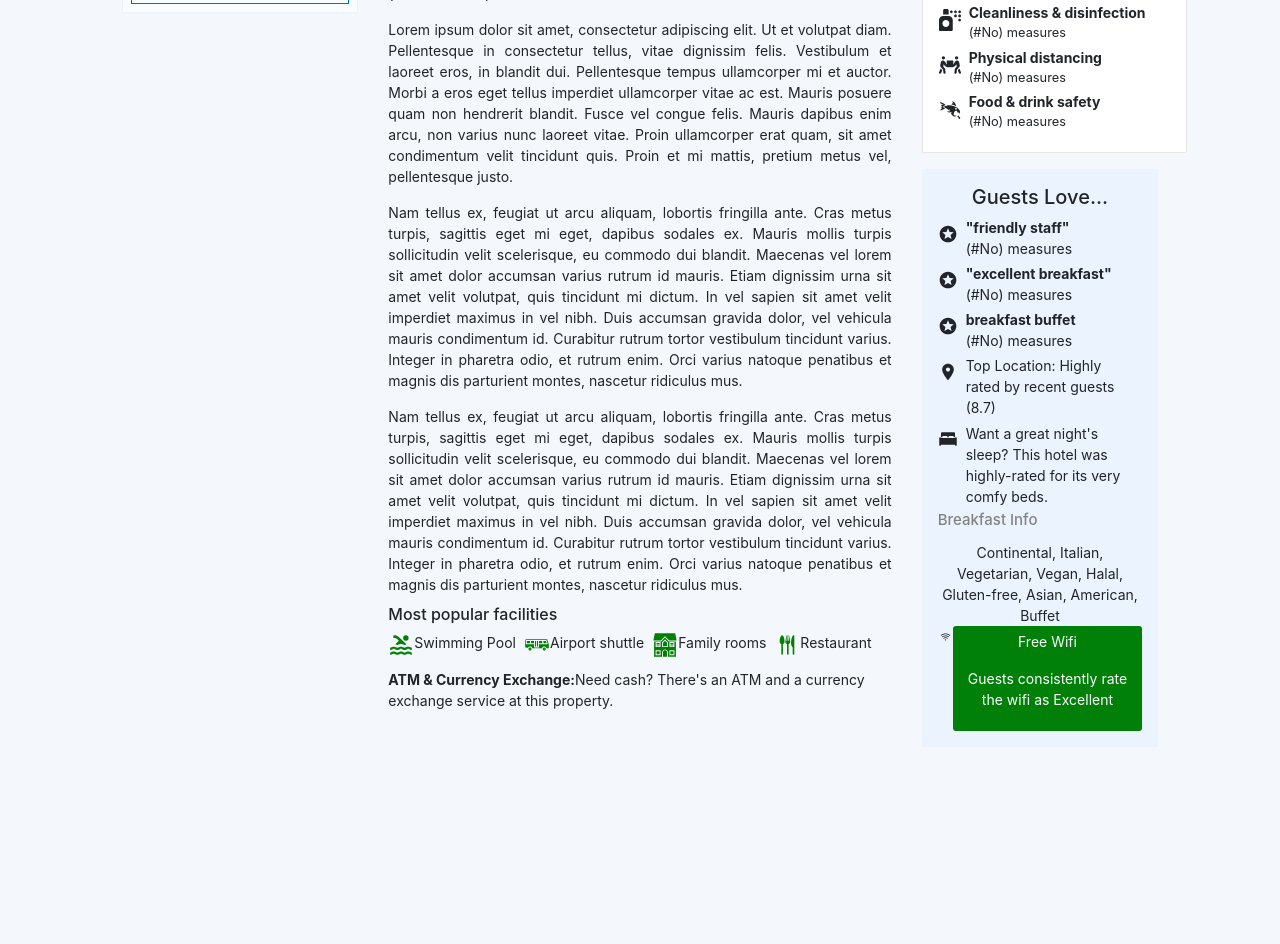
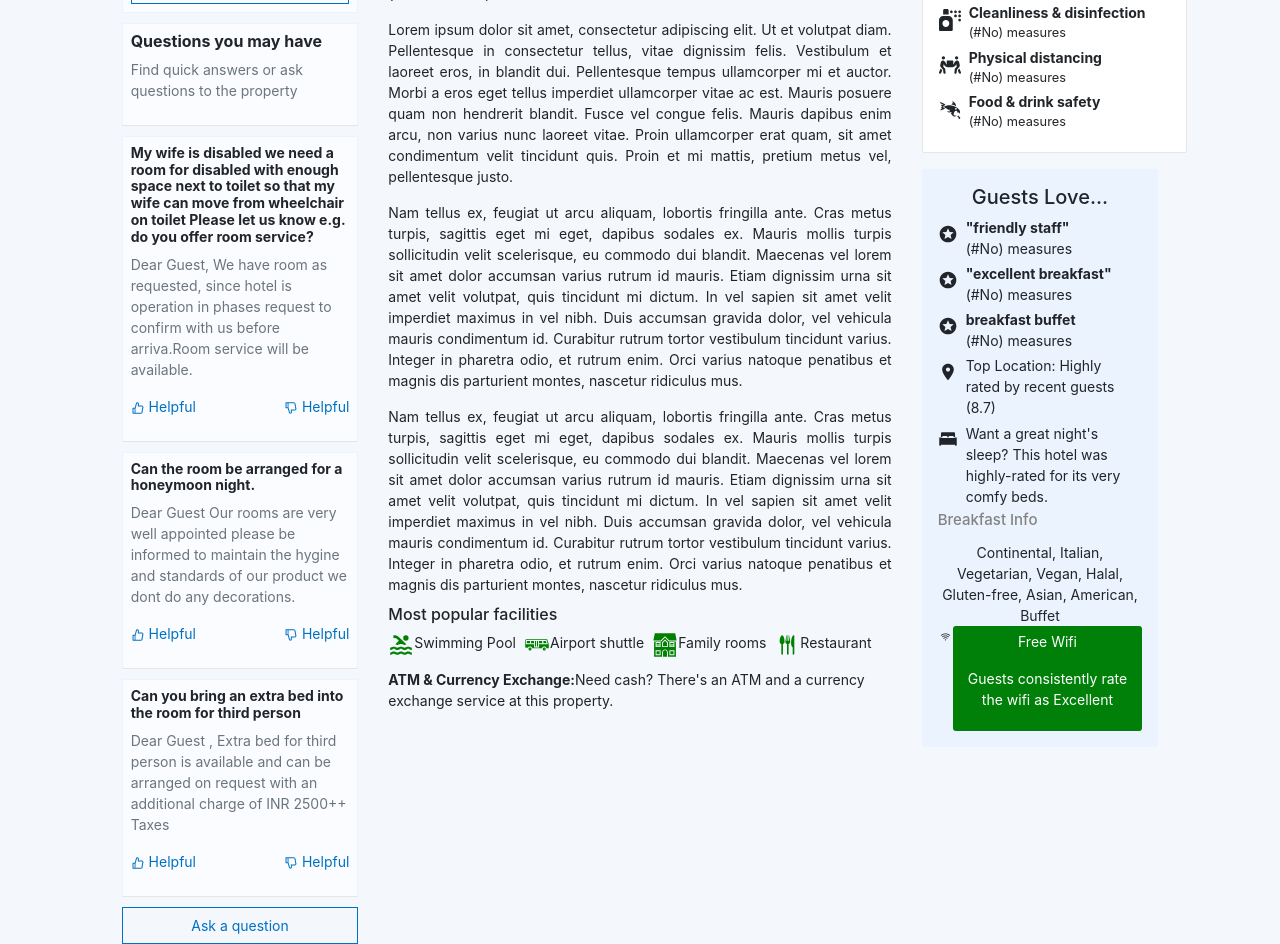
Before and after one commit to tskk97/Booking.com-Clone, a React (Create React App) app in the folder src/client/: page /stays/property/1 in a window 1280 px wide. Shown: the part 1200-2144 px from the top of the page. Before the commit the page ends 1947 px from the top, so only its background shows below. Built offline with nearby package versions, Linux system fonts and the light colour scheme.

Commit message:
Added Questions you may have section

```diff
--- a/src/client/src/routes/Navbar/Entity.jsx
+++ b/src/client/src/routes/Navbar/Entity.jsx
@@ -6,8 +6,6 @@ import {BsSearch} from "react-icons/bs";
 import {FaRegCalendarPlus} from "react-icons/fa";
 import {FiHelpCircle} from "react-icons/fi";
 import data from "./data.json";
-import filterData from "./filter.json";
-import ResultCard from "./ResultCard";
 import {v4 as uuidv4} from 'uuid';
 import FilterByCards from "./FilterByCards";
 import {GiRoyalLove} from "react-icons/gi";
@@ -28,6 +26,7 @@ import {AiOutlineWifi} from "react-icons/ai";
 import {MdPool} from "react-icons/md";
 import {GiFamilyHouse} from "react-icons/gi";
 import {IoIosRestaurant} from "react-icons/io";
+import {AiOutlineDislike} from "react-icons/ai";
 
 
 class Entity extends Component {
@@ -167,8 +166,58 @@ class Entity extends Component {
                                         <div style={{marginTop: "3px", marginBottom: "12px", fontSize: "14px"}}>Like
                                             this one but not totally sure yet?
                                         </div>
-                                        <button>Show similar hotels</button>
+                                        <button style={{color: "#0071c2"}}>Show similar hotels</button>
                                     </div>
+
+                                    <div className={`d-flex flex-column ${style.similarDiv}`}
+                                         style={{borderBottom: "1px solid #e6e6e6"}}>
+                                        <h4 style={{fontWeight: "700", fontSize: "16px", textAlign: "left"}}>Questions
+                                            you may have</h4>
+                                        <p style={{fontSize: "14px", textAlign: "left"}} className={`text-muted`}>Find
+                                            quick answers or ask questions to the property</p>
+                                    </div>
+                                    <div className={`d-flex flex-column ${style.similarDiv}`}
+                                         style={{borderBottom: "1px solid #e6e6e6"}}>
+                                        <h4 style={{fontWeight: "700", fontSize: "14px", textAlign: "left"}}>My wife is
+                                            disabled we need a room for disabled with enough space next to toilet so
+                                            that my wife can move from wheelchair on toilet Please let us know e.g. do
+                                            you offer room service? </h4>
+                                        <p style={{fontSize: "14px", textAlign: "left"}} className={`text-muted`}>Dear
+                                            Guest, We have room as requested, since hotel is operation in phases request
+                                            to confirm with us before arriva.Room service will be available. </p>
+                                        <div className={`d-flex flex-row justify-content-between`}>
+                                            <p style={{color: "#0071c2", fontSize: "14px"}}><AiOutlineLike/> Helpful</p>
+                                            <p style={{color: "#0071c2", fontSize: "14px"}}><AiOutlineDislike/> Helpful
+                                            </p>
+                                        </div>
+                                    </div>
+                                    <div className={`d-flex flex-column ${style.similarDiv}`}
+                                         style={{borderBottom: "1px solid #e6e6e6"}}>
+                                        <h4 style={{fontWeight: "700", fontSize: "14px", textAlign: "left"}}>Can the
+                                            room be arranged for a honeymoon night.</h4>
+                                        <p style={{fontSize: "14px", textAlign: "left"}} className={`text-muted`}>Dear
+                                            Guest Our rooms are very well appointed please be informed to maintain the
+                                            hygine and standards of our product we dont do any decorations.</p>
+                                        <div className={`d-flex flex-row justify-content-between`}>
+                                            <p style={{color: "#0071c2", fontSize: "14px"}}><AiOutlineLike/> Helpful</p>
+                                            <p style={{color: "#0071c2", fontSize: "14px"}}><AiOutlineDislike/> Helpful
+                                            </p>
+                                        </div>
+                                    </div>
+                                    <div className={`d-flex flex-column ${style.similarDiv}`}
+                                         style={{borderBottom: "1px solid #e6e6e6"}}>
+                                        <h4 style={{fontWeight: "700", fontSize: "14px", textAlign: "left"}}>Can you
+                                            bring an extra bed into the room for third person </h4>
+                                        <p style={{fontSize: "14px", textAlign: "left"}} className={`text-muted`}>Dear
+                                            Guest , Extra bed for third person is available and can be arranged on
+                                            request with an additional charge of INR 2500++ Taxes</p>
+                                        <div className={`d-flex flex-row justify-content-between`}>
+                                            <p style={{color: "#0071c2", fontSize: "14px"}}><AiOutlineLike/> Helpful</p>
+                                            <p style={{color: "#0071c2", fontSize: "14px"}}><AiOutlineDislike/> Helpful
+                                            </p>
+                                        </div>
+                                    </div>
+                                    <button className={`${style.askQuestion}`} style={{color: "#0071c2",width:"100%",padding:"7px 16px"}}>Ask a question</button>
 
                                 </div>
 
@@ -424,7 +473,8 @@ class Entity extends Component {
                                                 Proin ullamcorper erat quam, sit amet condimentum velit tincidunt quis.
                                                 Proin et mi mattis, pretium metus vel, pellentesque justo.
                                             </div>
-                                            <div className={`${style.descr}`}>Nam tellus ex, feugiat ut arcu aliquam, lobortis fringilla ante. Cras
+                                            <div className={`${style.descr}`}>Nam tellus ex, feugiat ut arcu aliquam,
+                                                lobortis fringilla ante. Cras
                                                 metus turpis, sagittis eget mi eget, dapibus sodales ex. Mauris mollis
                                                 turpis sollicitudin velit scelerisque, eu commodo dui blandit. Maecenas
                                                 vel lorem sit amet dolor accumsan varius rutrum id mauris. Etiam
@@ -435,7 +485,8 @@ class Entity extends Component {
                                                 enim. Orci varius natoque penatibus et magnis dis parturient montes,
                                                 nascetur ridiculus mus.
                                             </div>
-                                            <div className={`${style.descr}`}>Nam tellus ex, feugiat ut arcu aliquam, lobortis fringilla ante. Cras
+                                            <div className={`${style.descr}`}>Nam tellus ex, feugiat ut arcu aliquam,
+                                                lobortis fringilla ante. Cras
                                                 metus turpis, sagittis eget mi eget, dapibus sodales ex. Mauris mollis
                                                 turpis sollicitudin velit scelerisque, eu commodo dui blandit. Maecenas
                                                 vel lorem sit amet dolor accumsan varius rutrum id mauris. Etiam
@@ -448,29 +499,40 @@ class Entity extends Component {
                                             </div>
 
                                             <div>
-                                                <h4 style={{fontSize:"16px",textAlign:"left",marginTop:"10px"}}>Most popular facilities </h4>
+                                                <h4 style={{
+                                                    fontSize: "16px",
+                                                    textAlign: "left",
+                                                    marginTop: "10px"
+                                                }}>Most popular facilities </h4>
                                                 <div className={`${style.facilityDiv}`}>
                                                     <div className={`d-flex flex-row`}>
-                                                        <MdPool style={{color:"green",fontSize:"26px"}}/>
-                                                        <p style={{fontWeight:"normal",fontSize:"14px"}}>Swimming Pool</p>
+                                                        <MdPool style={{color: "green", fontSize: "26px"}}/>
+                                                        <p style={{fontWeight: "normal", fontSize: "14px"}}>Swimming
+                                                            Pool</p>
                                                     </div>
                                                     <div className={`d-flex flex-row ml-2`}>
-                                                        <GiBus style={{color:"green",fontSize:"26px"}}/>
-                                                        <p style={{fontWeight:"normal",fontSize:"14px"}}>Airport shuttle</p>
+                                                        <GiBus style={{color: "green", fontSize: "26px"}}/>
+                                                        <p style={{fontWeight: "normal", fontSize: "14px"}}>Airport
+                                                            shuttle</p>
                                                     </div>
                                                     <div className={`d-flex flex-row ml-2`}>
-                                                        <GiFamilyHouse style={{color:"green",fontSize:"26px"}}/>
-                                                        <p style={{fontWeight:"normal",fontSize:"14px"}}>Family rooms</p>
+                                                        <GiFamilyHouse style={{color: "green", fontSize: "26px"}}/>
+                                                        <p style={{fontWeight: "normal", fontSize: "14px"}}>Family
+                                                            rooms</p>
                                                     </div>
                                                     <div className={`d-flex flex-row ml-2`}>
-                                                        <IoIosRestaurant style={{color:"green",fontSize:"26px"}}/>
-                                                        <p style={{fontWeight:"normal",fontSize:"14px"}}>Restaurant</p>
+                                                        <IoIosRestaurant style={{color: "green", fontSize: "26px"}}/>
+                                                        <p style={{
+                                                            fontWeight: "normal",
+                                                            fontSize: "14px"
+                                                        }}>Restaurant</p>
                                                     </div>
                                                 </div>
                                             </div>
-                                            <p style={{fontSize:"14px",fontWeight:"normal",textAlign:"left"}}>
+                                            <p style={{fontSize: "14px", fontWeight: "normal", textAlign: "left"}}>
                                                 <strong>ATM & Currency Exchange:</strong>
-                                                Need cash? There's an ATM and a currency exchange service at this property.
+                                                Need cash? There's an ATM and a currency exchange service at this
+                                                property.
                                             </p>
                                         </div>
                                         <div className={`col-4 ${style.rightSubDiv}`}>
--- a/src/client/src/routes/Navbar/Entity.module.css
+++ b/src/client/src/routes/Navbar/Entity.module.css
@@ -245,7 +245,7 @@
     flex-direction: column;
     width: 265px;
     /*border: 1px solid #e6e6e6;;*/
-    border: 1px solid #e6e6e6;;
+    border: 1px solid #e6e6e6;
 
     border-radius: 2px;
     margin: 7px 0 16px;
@@ -283,7 +283,7 @@
     border: 1px solid #ebf3ff;
     padding: 8px;
 }
-.similarDiv > button{
+.similarDiv > button,.askQuestion{
     border:1px solid #0071c2;
     background-color: transparent;
     color:#6b6b6b;
```
